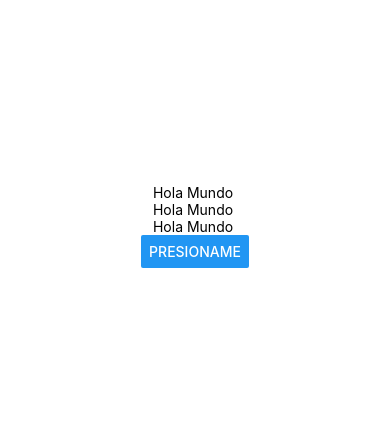
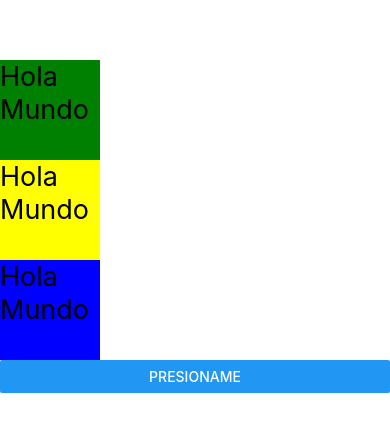
Before and after one commit to IsaacGonzalez19/PM196, a React Native app in the folder my_app_blank_pruebas/: screen / in a window 390 px wide. Shown: the part 196-628 px from the top of the page. Built offline with nearby package versions, Linux system fonts and the light colour scheme.

Commit message:
En esta nueva actualización se ha agregado nuevos diseños de acuerdo a la clase.

```diff
--- a/my_app_blank_pruebas/App.js
+++ b/my_app_blank_pruebas/App.js
@@ -1,13 +1,14 @@
 import { StatusBar } from 'expo-status-bar';
+//En este apartado se encuentra declarada el StyleSheet, es una funcion basica que proviene de React Native,
 import { StyleSheet, Text, View, Button } from 'react-native';
 import React, {useState} from "react";
 
 
-const Texto = () =>{
+const Texto = ({style}) =>{
     const [contenido, setcontenido] = useState('Hola Mundo');
     const actualizatexto = () => {setcontenido('State Modificado')}
     return(
-      <Text onPress={actualizatexto} >{contenido} </Text>
+      <Text style={[styles.text, style]} onPress={actualizatexto} >{contenido} </Text>
   )
 }
 
@@ -31,9 +32,9 @@
 
     <View style={styles.container}>
         <StatusBar style="auto" />
-            <Texto> </Texto>
-            <Texto> </Texto>
-            <Texto></Texto>
+            <Texto style={styles.verde}> </Texto>
+            <Texto style={styles.amarillo}> </Texto>
+            <Texto style={styles.blue}></Texto>
 
       <Button title={contenidoButon} onPress={actualizacontButton}> </Button>
 
@@ -41,11 +42,27 @@
   );
 }
 
+//¿Por que existe?
+
 const styles = StyleSheet.create({
   container: {
     flex: 1,
     backgroundColor: '#fff',
-    alignItems: 'center',
+    alignItems: 'stretch',
     justifyContent: 'center',
+    flexDirection: 'column',
   },
+  text: {
+      color:'black',
+      fontSize: 27,
+      width:100,
+      height:100
+
+  },
+
+    verde:{backgroundColor:'green', },
+    amarillo:{backgroundColor:'yellow', },
+    blue:{backgroundColor:'blue', }
+
+
 });
--- a/my_app_blank_pruebas/package.json
+++ b/my_app_blank_pruebas/package.json
@@ -14,7 +14,7 @@
     "react": "19.0.0",
     "react-native": "0.79.3",
     "react-dom": "19.0.0",
-    "react-native-web": "~0.20.0",
+    "react-native-web": "^0.20.0",
     "@expo/metro-runtime": "~5.0.4"
   },
   "devDependencies": {
```
Also changed, not shown: 1 other file (tests, documents, lock files or other folders).
